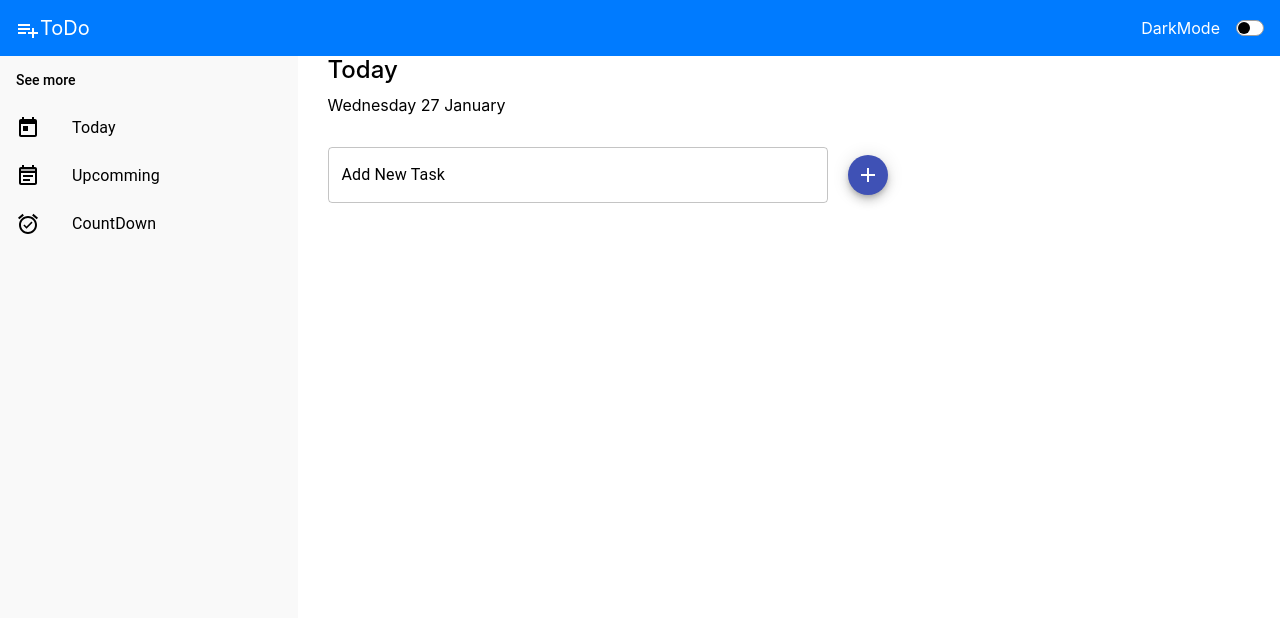
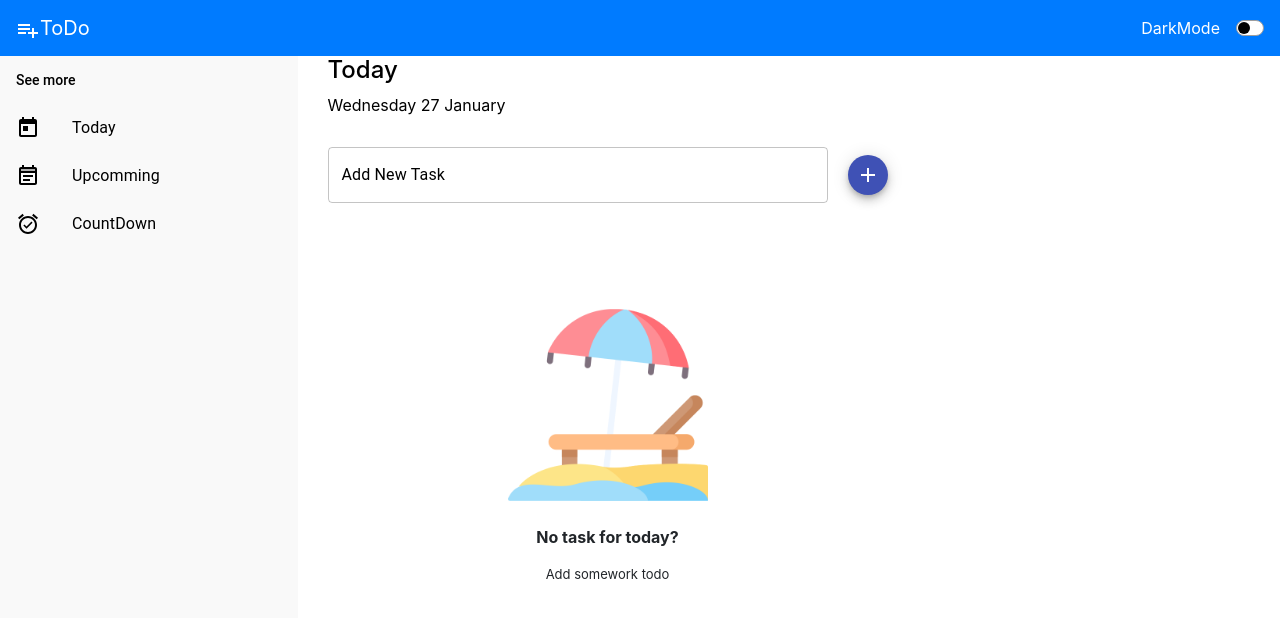
Before and after one commit to Hoa-Vo/React-Todo-App, a React (Create React App) app: page / in a window 1280 px wide. Shown: the top 618 px of the page. Built offline with nearby package versions, Linux system fonts and the light colour scheme.

Commit message:
add image for empy task board

```diff
--- a/src/App.js
+++ b/src/App.js
@@ -9,7 +9,6 @@ import "bootstrap/dist/css/bootstrap.min.css";
 function App() {
   const [darkMode, setDarkMode] = useState(false);
   const darkModeChange = () => {
-    console.log("changeDarkMode");
     setDarkMode(!darkMode);
   };
   return (
--- a/src/components/taskBoard.js
+++ b/src/components/taskBoard.js
@@ -3,10 +3,10 @@ import React, { useState, useEffect } from "react";
 import { makeStyles, withStyles } from "@material-ui/core/styles";
 import "../css/taskBoard.css";
 import { Add } from "@material-ui/icons";
+import sunbed from "../images/sunbed.png";
 
 function EmptyTaskBoard(props) {
   const inputColor = props.darkMode ? "white" : "black";
-  console.log(inputColor);
   let CustomTextField;
   if (!props.darkMode) {
     CustomTextField = withStyles({
@@ -25,7 +25,7 @@ function EmptyTaskBoard(props) {
           color: "white",
         },
         "& .MuiInput-underline:after": {
-          borderBottomColor: "pink",
+          borderBottomColor: "white",
         },
         "& .MuiOutlinedInput-root": {
           color: "white",
@@ -36,7 +36,7 @@ function EmptyTaskBoard(props) {
             borderColor: "white",
           },
           "&.Mui-focused fieldset": {
-            borderColor: "pink",
+            borderColor: "white",
           },
         },
       },
@@ -89,6 +89,8 @@ function EmptyTaskBoard(props) {
             {day} {date} {month}
           </span>
         </div>
+        <div className="row">
+          <div className="col">
             <div className="add-task">
               <CustomTextField
                 variant="outlined"
@@ -103,6 +105,14 @@ function EmptyTaskBoard(props) {
               <Fab size="small" color="primary" aria-label="add">
                 <Add />
               </Fab>
+            </div>
+            <div className="empty-info">
+              <img className="sunbed-image" src={sunbed}></img>
+              <p className="nofitication">No task for today?</p>
+              <p className="hints">Add somework todo</p>
+            </div>
+          </div>
+          <div className="col"></div>
         </div>
       </div>
     </div>
--- a/src/css/taskBoard.css
+++ b/src/css/taskBoard.css
@@ -7,3 +7,21 @@
   display: flex;
   align-items: center;
 }
+.sunbed-image {
+  width: 200px;
+  height: 200px;
+  margin-bottom: 20px;
+}
+.empty-info {
+  height: 500px;
+  display: flex;
+  align-items: center;
+  justify-content: center;
+  flex-direction: column;
+}
+.hints {
+  font-size: small;
+}
+.nofitication {
+  font-weight: bold;
+}
```
Also changed, not shown: src/images/sunbed.png (added), 1 other file (tests, documents, lock files or other folders). Lines whose indentation alone changed are shown as unchanged.
